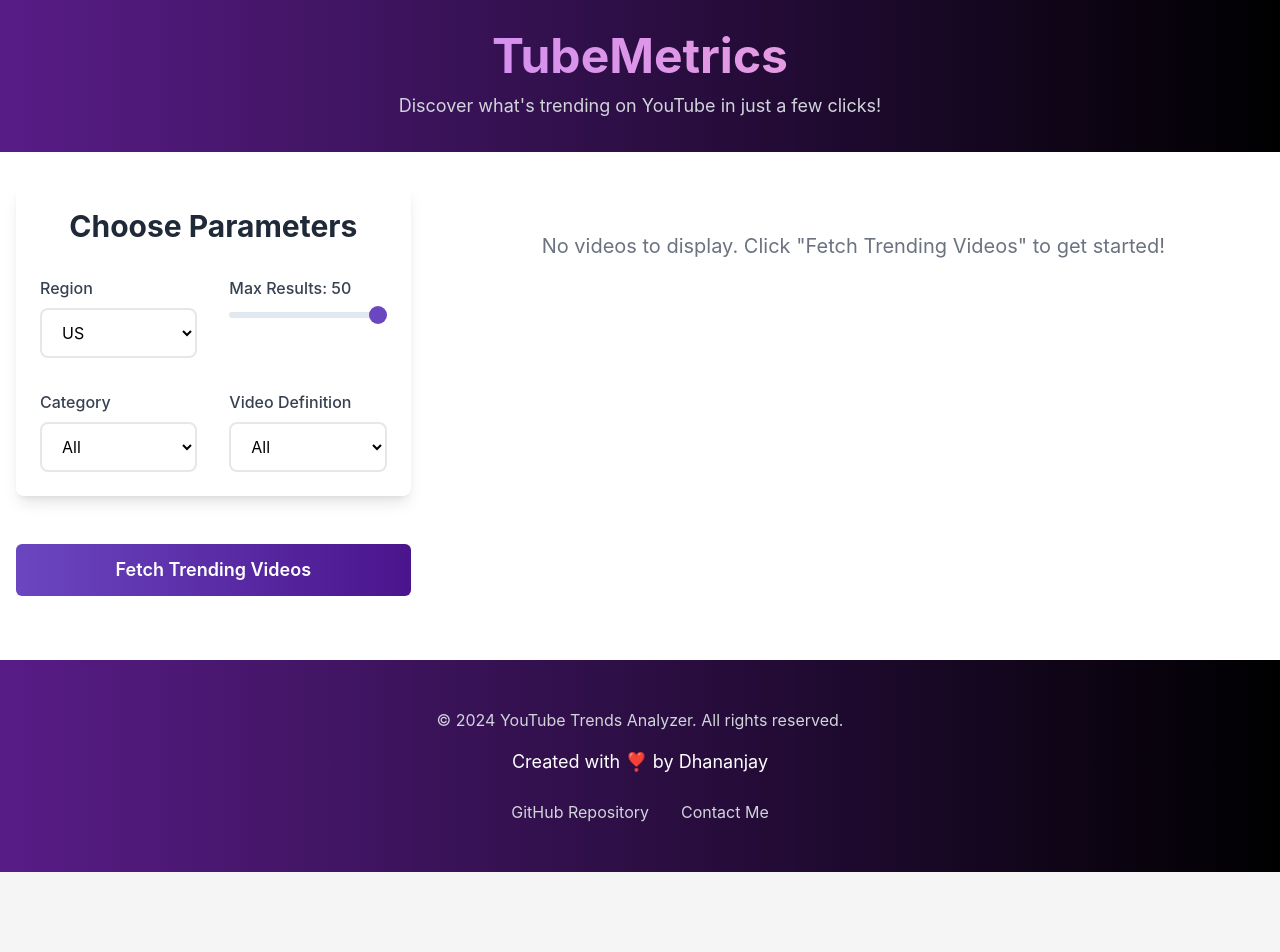
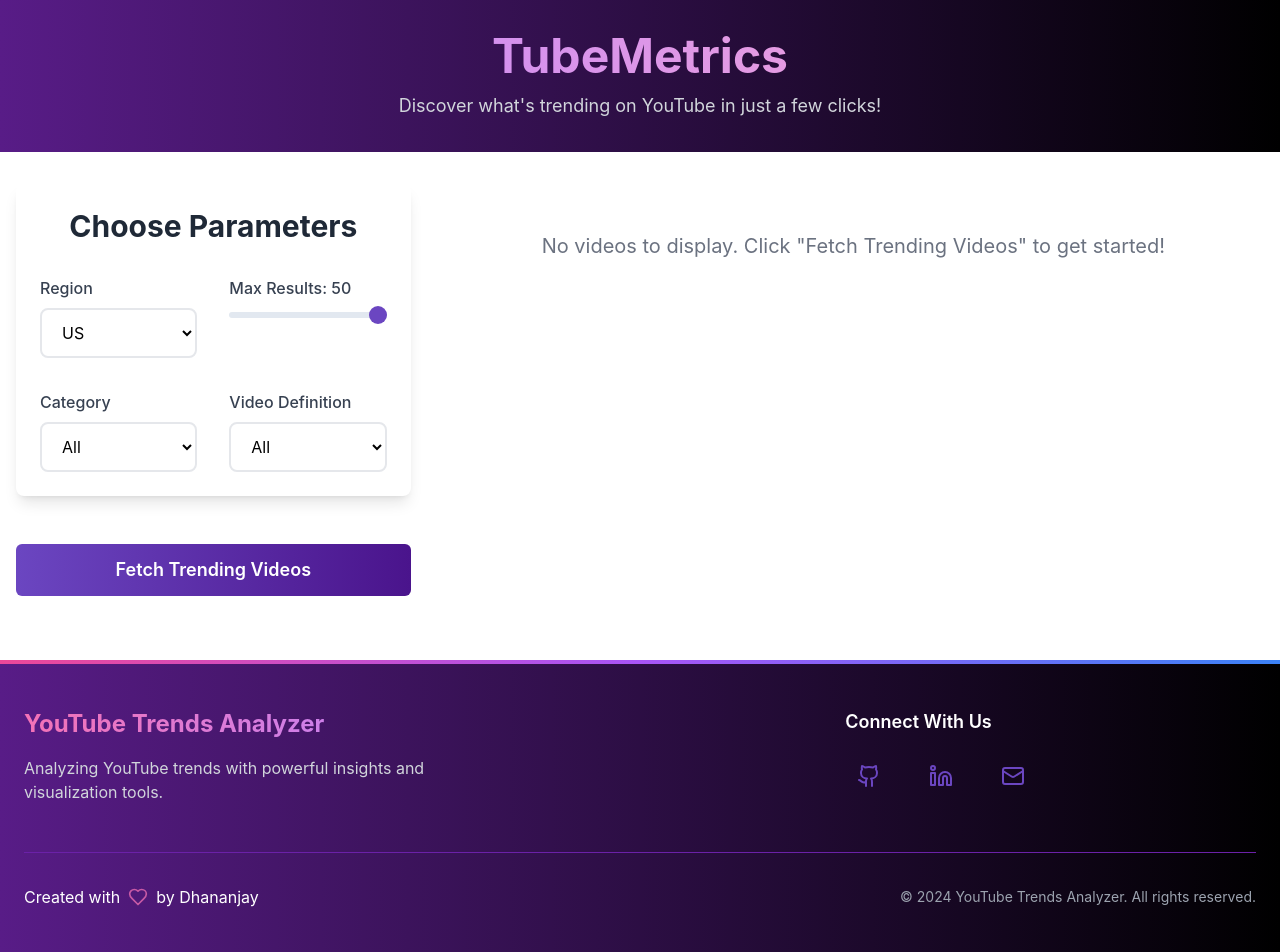
Before and after one commit to dhananjay6561/TubeMetrics---Youtube-Trends-Analyser, a React (Vite) app in the folder frontend/: page / in a window 1280 px wide. Shown: the top 952 px of the page. Before the commit the page ends 872 px from the top, so only its background shows below. Built offline with nearby package versions, Linux system fonts and the light colour scheme.

Commit message:
modified footer

```diff
--- a/frontend/src/components/Footer.jsx
+++ b/frontend/src/components/Footer.jsx
@@ -1,31 +1,92 @@
 import React from 'react';
-import { motion } from "framer-motion";
+import { Github, Linkedin, Mail, Heart } from 'lucide-react';
 
-export default function Footer() {
+const Footer = () => {
+  const socialLinks = [
+    {
+      icon: Github,
+      href: "https://github.com/dhananjay6561/TubeMetrics---Youtube-Trends-Analyser",
+      label: "GitHub",
+      hoverColor: "hover:text-green-400"
+    },
+    {
+      icon: Linkedin,
+      href: "https://www.linkedin.com/in/dhananjay6561/",
+      label: "LinkedIn",
+      hoverColor: "hover:text-blue-400"
+    },
+    {
+      icon: Mail,
+      href: "mailto:dhananjayaggarwal6561@gmail.com",
+      label: "Email",
+      hoverColor: "hover:text-pink-400"
+    }
+  ];
+
+  const currentYear = new Date().getFullYear();
+
   return (
-    <footer className="bg-gradient-to-r from-purple-900 to-black text-white py-12">
-      <div className="container mx-auto px-4 text-center max-w-5xl">
-        <p className="mb-4 text-gray-300">&copy; 2024 YouTube Trends Analyzer. All rights reserved.</p>
-        <p className="mb-6 text-lg">Created with <span className="text-pink-400">❣️</span> by Dhananjay</p>
-        <div className="flex flex-wrap justify-center gap-8">
-          <motion.a
-            href="https://github.com/dhananjay6561/TubeMetrics---Youtube-Trends-Analyser"
-            className="text-gray-300 hover:text-white transition-colors duration-300"
-            whileHover={{ scale: 1.05 }}
-            whileTap={{ scale: 0.95 }}
-          >
-            GitHub Repository
-          </motion.a>
-          <motion.a
-            href="https://www.linkedin.com/in/dhananjay6561/"
-            className="text-gray-300 hover:text-white transition-colors duration-300"
-            whileHover={{ scale: 1.05 }}
-            whileTap={{ scale: 0.95 }}
-          >
-            Contact Me
-          </motion.a>
+    <footer className="relative bg-gradient-to-r from-purple-900 to-black text-white py-12">
+      {/* Decorative top border */}
+      <div className="absolute top-0 left-0 right-0 h-1 bg-gradient-to-r from-pink-500 via-purple-500 to-blue-500" />
+
+      <div className="container mx-auto px-6 max-w-7xl">
+        {/* Main content */}
+        <div className="flex flex-col lg:flex-row lg:justify-between items-start gap-8">
+          {/* Brand Section */}
+          <div className="w-full lg:w-1/3">
+            <h3 className="text-2xl font-bold mb-4 bg-gradient-to-r from-pink-400 to-purple-400 bg-clip-text text-transparent">
+              YouTube Trends Analyzer
+            </h3>
+            <p className="text-gray-300">
+              Analyzing YouTube trends with powerful insights and visualization tools.
+            </p>
+          </div>
+
+          {/* Spacer for better distribution */}
+          <div className="hidden lg:block lg:w-1/4"></div>
+
+          {/* Connect Section */}
+          <div className="w-full lg:w-1/3">
+            <h4 className="text-lg font-semibold mb-4">Connect With Us</h4>
+            <div className="flex space-x-6">
+              {socialLinks.map((link) => (
+                <a
+                  key={link.label}
+                  href={link.href}
+                  className="group relative"
+                  aria-label={link.label}
+                >
+                  <div className="p-3 rounded-full transition-all duration-300
+                    group-hover:bg-purple-800/30
+                    group-hover:ring-2 group-hover:ring-offset-2
+                    group-hover:ring-offset-purple-900 group-hover:ring-purple-400">
+                    <link.icon
+                      className={`w-6 h-6 transition-all duration-300 ${link.hoverColor}`}
+                    />
+                  </div>
+                </a>
+              ))}
+            </div>
+          </div>
+        </div>
+
+        {/* Bottom Section */}
+        <div className="mt-12 pt-8 border-t border-purple-800">
+          <div className="flex flex-col md:flex-row justify-between items-center gap-4">
+            <p className="flex items-center">
+              Created with
+              <Heart className="w-5 h-5 mx-2 text-pink-400 animate-pulse" />
+              by Dhananjay
+            </p>
+            <p className="text-sm text-gray-400">
+              &copy; {currentYear} YouTube Trends Analyzer. All rights reserved.
+            </p>
+          </div>
         </div>
       </div>
     </footer>
   );
-}
+};
+
+export default Footer;
```
